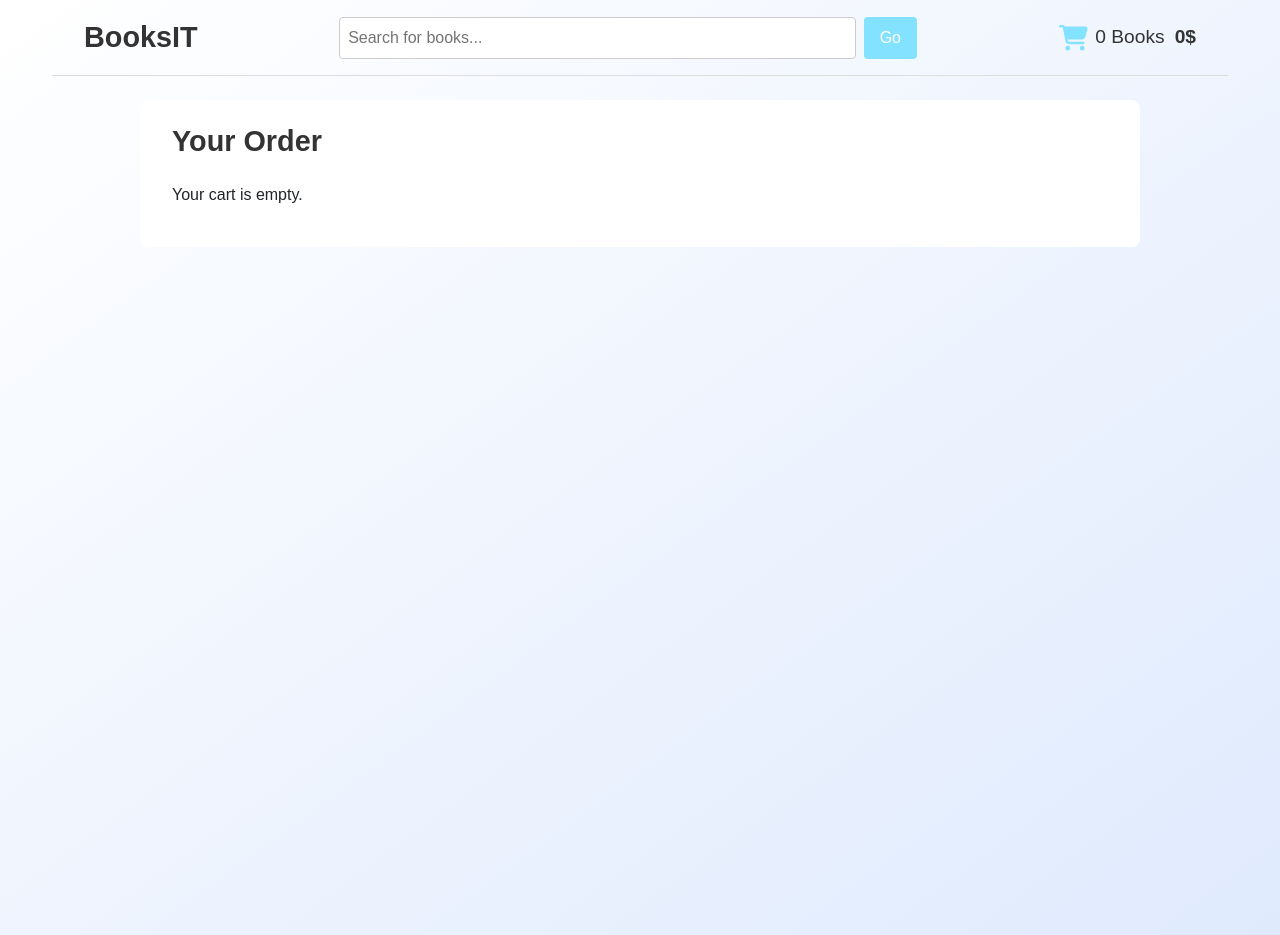
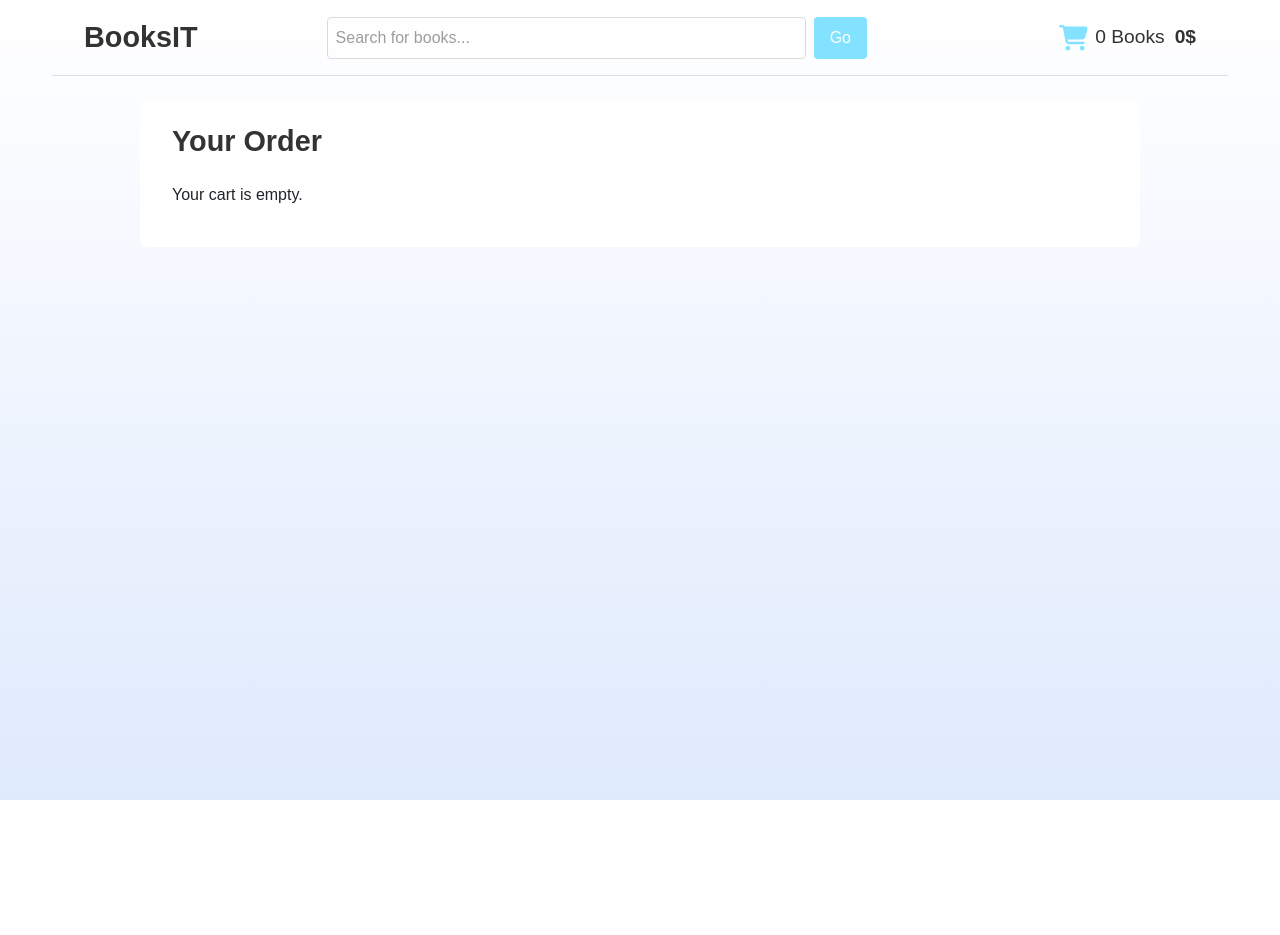
Before and after one commit to Hamonryemax/BooksIT, a React (Vite) app: page /cart in a window 1280 px wide. After the commit the page ends 800 px from the top, so only its background shows below. Built offline with nearby package versions, Linux system fonts and the light colour scheme.

Commit message:
added hover effect to book-list-item and minor change visual all pages

```diff
--- a/src/components/app/app.css
+++ b/src/components/app/app.css
@@ -1,8 +1,15 @@
+html {
+    height: 100%;
+    margin: 0;
+    padding: 0;
+    width: 100%;
+}
+
 body {
-    background: linear-gradient(to bottom right, #ffffff, #dfeafd);
+    background: linear-gradient(#ffffff, #dfeafd);
 }
 
 .container {
     max-width: 1200px;
-    height: 935px;
+    height: auto;
 }
--- a/src/components/book-list-item/book-list-item.css
+++ b/src/components/book-list-item/book-list-item.css
@@ -7,6 +7,10 @@
     width: 350px;
     height: 200px;
     overflow: hidden;
+}
+
+.book-list-item:hover {
+    box-shadow: 0 0 10px #dddddd;
 }
 
 .book-cover {
--- a/src/components/book-list/book-list.css
+++ b/src/components/book-list/book-list.css
@@ -3,4 +3,6 @@
     display: flex;
     flex-wrap: wrap;
     gap: 10px;
+    justify-content: center;
+    padding: 0;
 }
--- a/src/components/search/search.css
+++ b/src/components/search/search.css
@@ -12,11 +12,13 @@
     border: 1px solid #ccc;
     border-radius: 4px;
     outline: none;
+    opacity: 0.7;
 }
 
 .search-input:focus {
     border-color: #82e2ff;
     box-shadow: 0 0 4px #82e2ff;
+    opacity: 1;
 }
 
 .search-btn {
--- a/src/components/shop-header/shop-header.css
+++ b/src/components/shop-header/shop-header.css
@@ -30,6 +30,14 @@
     transition: all 0.3s ease;
 }
 
+.container-for-cart {
+    min-width: 200px;
+    width: auto;
+    overflow: hidden;
+    display: flex;
+    justify-content: flex-end;
+}
+
 .shop-header .shopping-cart:hover {
     color: #888;
 }
--- a/src/components/shop-header/shop-header.jsx
+++ b/src/components/shop-header/shop-header.jsx
@@ -16,11 +16,13 @@ const ShopHeader = () => {
         <header className="shop-header">
             <Link to="/" className="logo">BooksIT</Link>
             <Search />
-            <Link to="/cart" className="shopping-cart">
-                <FontAwesomeIcon icon={faShoppingCart} className="cart-icon" />
-                <span className="cart-info">{totalItemsCount} Books</span>
-                <span className="cart-total">{orderTotal}$</span>
-            </Link>
+            <div className="container-for-cart">
+                <Link to="/cart" className="shopping-cart">
+                    <FontAwesomeIcon icon={faShoppingCart} className="cart-icon" />
+                    <span className="cart-info">{totalItemsCount} Books</span>
+                    <span className="cart-total">{orderTotal}$</span>
+                </Link>
+            </div>
         </header>
     );
 };
--- a/src/components/spinner/spinner.css
+++ b/src/components/spinner/spinner.css
@@ -10,7 +10,7 @@
     width: 50px;
     height: 50px;
     border: 6px solid transparent;
-    border-top: 6px solid #4a90e2;
+    border-top: 6px solid #5cc9ff;
     border-radius: 50%;
     animation: spin 1s linear infinite;
 }
```
